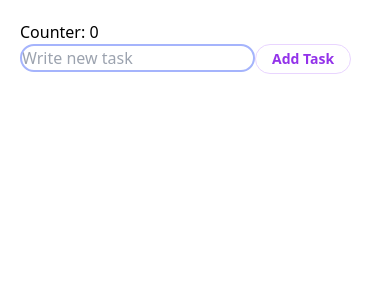
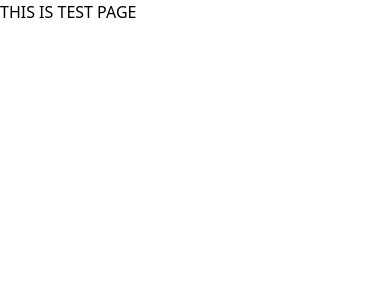
Before and after one commit to Sadfroggy0/TODO-List-React-TS-, a React (Create React App) app: page /test in a window 390 px wide. Shown: the top 300 px of the page. Built offline with nearby package versions, Linux system fonts and the light colour scheme.

Commit message:
Test router success

```diff
--- a/src/App.tsx
+++ b/src/App.tsx
@@ -1,46 +1,58 @@
-import React, {useState} from 'react';
-import {TaskItem} from "./components/TaskItem"
-import {AddForm} from "./components/AddForm"
-import {ITask} from "./models/ITask";
+// import React, {useState} from 'react';
+// import {TaskItem} from "./components/TaskItem"
+// import {AddForm} from "./components/AddForm"
+// import {ITask} from "./models/ITask";
+import {Home}from './routes/Home'
+import {TestPage} from './routes/TestPage'
+import {Router, Route, Routes} from 'react-router-dom'
+
 
 function App() {
 
-    const [counter,setCounter] = useState(1) //id generator :)
+    // const [counter,setCounter] = useState(1) //id generator :)
 
-    const[items,setItems] = useState<ITask[]>([])
+    // const[items,setItems] = useState<ITask[]>([])
 
-    const addItem = (receivedItem:string)=>{
-        if (receivedItem !== ''){
-            const newItem:ITask = {id:counter, name: receivedItem}
-            setCounter(counter+1)
-            items.push(newItem)
-            setItems([...items])
-            console.log(items)
-        }
-    }
-    const deleteItem= (id:number) =>{
-        setItems([...items.filter((item)=>item.id !== id)])
-        // items.splice(id-1,1)
-        // setItems([...items])
-    }
+    // const addItem = (receivedItem:string)=>{
+    //     if (receivedItem !== ''){
+    //         const newItem:ITask = {id:counter, name: receivedItem}
+    //         setCounter(counter+1)
+    //         items.push(newItem)
+    //         setItems([...items])
+    //         console.log(items)
+    //     }
+    // }
+    // const deleteItem= (id:number) =>{
+    //     setItems([...items.filter((item)=>item.id !== id)])
+    //     // items.splice(id-1,1)
+    //     // setItems([...items])
+    // }
 
     return (
 
-        <div className="grid place-content-start md:place-content-center p-5">
-            <h1 className="grid place-content-start md:place-content-center">Counter: {items.length}</h1>
-            <AddForm  addItem = {addItem} />
+        <>
+            <Routes>
+                <Route path='/' element={<Home/>}></Route>
+                <Route path='/test' element= {<TestPage/>}/>
+            </Routes>
+        </>
 
-            { items.map((item) => {
-                return (
-                    <TaskItem
-                        item = {item}
-                        deleteItem = {deleteItem}
-                        key = {item.id}
 
-                    ></TaskItem>
-                )
-            })}
-        </div>
+        // <div className="grid place-content-start md:place-content-center p-5">
+        //     <h1 className="grid place-content-start md:place-content-center">Counter: {items.length}</h1>
+        //     <AddForm  addItem = {addItem} />
+
+        //     { items.map((item) => {
+        //         return (
+        //             <TaskItem
+        //                 item = {item}
+        //                 deleteItem = {deleteItem}
+        //                 key = {item.id}
+
+        //             ></TaskItem>
+        //         )
+        //     })}
+        // </div>
     )
 }
 
--- a/src/index.tsx
+++ b/src/index.tsx
@@ -2,12 +2,15 @@ import React from 'react';
 import ReactDOM from 'react-dom/client';
 import './index.css';
 import App from './App';
+import {BrowserRouter} from 'react-router-dom'
 
 const root = ReactDOM.createRoot(
   document.getElementById('root') as HTMLElement
 );
 root.render(
+  <BrowserRouter>
     <App />
+  </BrowserRouter>
 );
 
 // If you want to start measuring performance in your app, pass a function
--- a/src/routes/Home.tsx
+++ b/src/routes/Home.tsx
@@ -1,7 +1,44 @@
-const Home = () =>{
+import { useState } from "react"
+import { AddForm } from "../components/AddForm"
+import { TaskItem } from "../components/TaskItem"
+import { ITask } from "../models/ITask"
+
+export const Home = () =>{
+    const [counter,setCounter] = useState(1) //id generator :)
+
+    const[items,setItems] = useState<ITask[]>([])
+
+    const addItem = (receivedItem:string)=>{
+        if (receivedItem !== ''){
+            const newItem:ITask = {id:counter, name: receivedItem}
+            setCounter(counter+1)
+            items.push(newItem)
+            setItems([...items])
+            console.log(items)
+        }
+    }
+    const deleteItem= (id:number) =>{
+        setItems([...items.filter((item)=>item.id !== id)])
+        // items.splice(id-1,1)
+        // setItems([...items])
+    }
     return(
         <>
+            <div className="grid place-content-start md:place-content-center p-5">
+            <h1 className="grid place-content-start md:place-content-center">Counter: {items.length}</h1>
+            <AddForm  addItem = {addItem} />
 
+            { items.map((item) => {
+                return (
+                    <TaskItem
+                        item = {item}
+                        deleteItem = {deleteItem}
+                        key = {item.id}
+
+                    ></TaskItem>
+                )
+            })}
+        </div>
         </>
     )
 }
--- a/src/routes/Test.tsx
+++ /dev/null
@@ -1,8 +0,0 @@
-const Test = () =>{
-
-    return(
-        <div>
-
-        </div>
-    )
-}
--- /dev/null
+++ b/src/routes/TestPage.tsx
@@ -0,0 +1,8 @@
+export const TestPage = () =>{
+
+    return(
+        <div>
+            <h1>THIS IS TEST PAGE</h1>
+        </div>
+    )
+}
```
